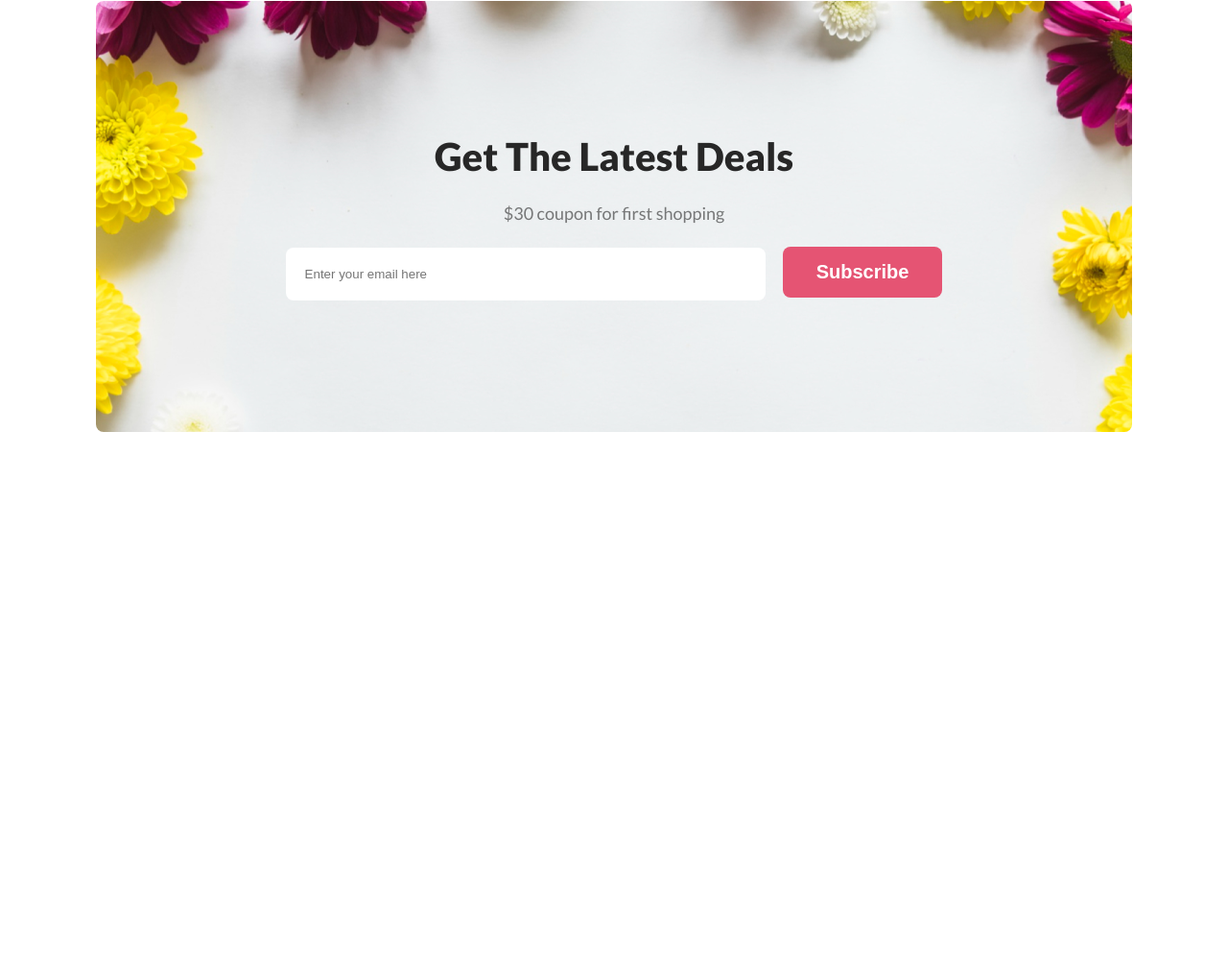
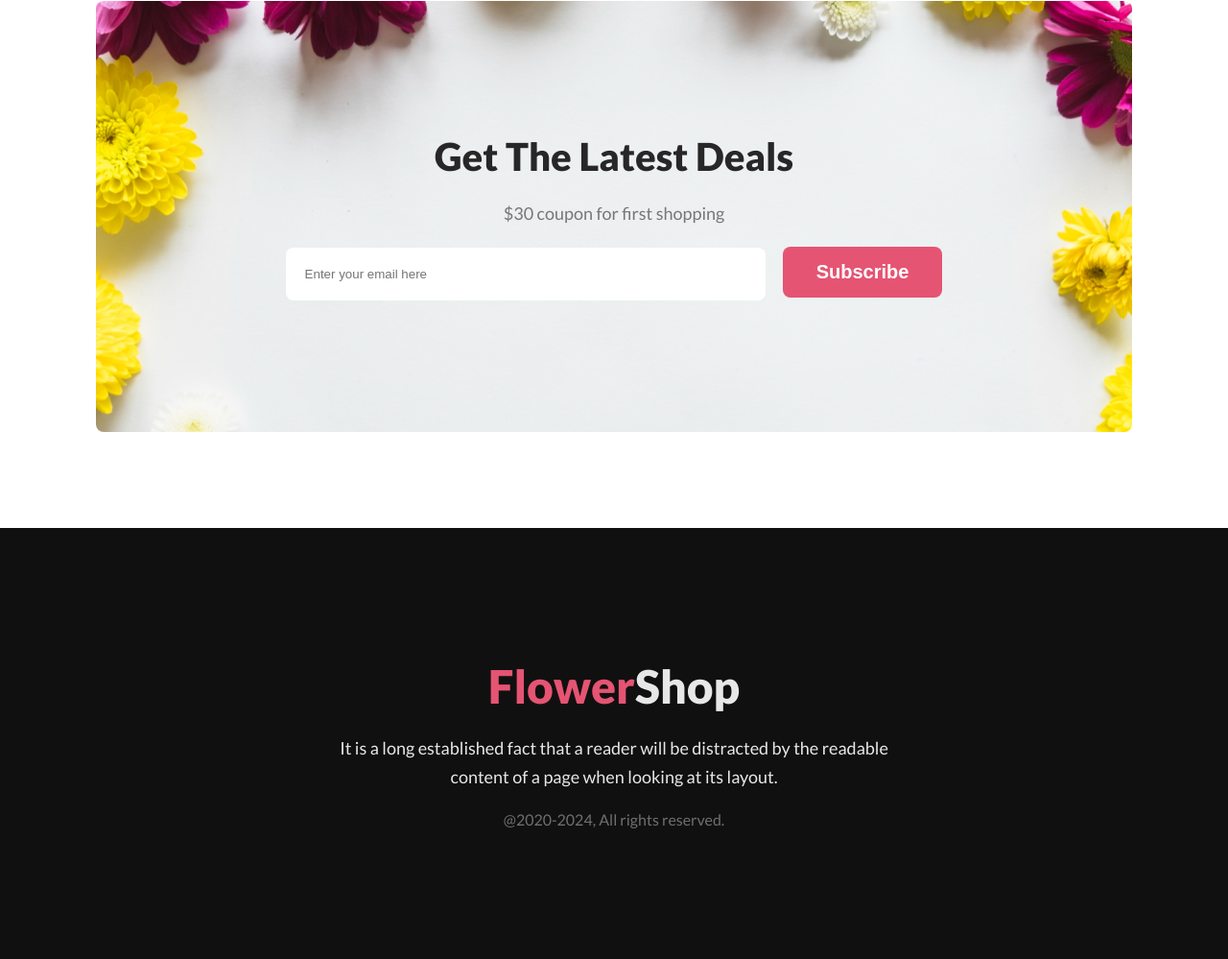
Before and after one commit to imnoim/flower-shop, a plain HTML site: page index.html in a window 1280 px wide. Shown: the part 3213-4212 px from the top of the page at 96% size. Before the commit the page ends 3763 px from the top, so only its background shows below. Drawn offline with Linux system fonts and the light colour scheme.

Commit message:
added footer

```diff
--- a/index.html
+++ b/index.html
@@ -138,7 +138,14 @@
     <!-- main ends here -->
 
     <!-- footer starts here -->
-    <footer></footer>
+    <footer class="footer">
+        <div class="footer-content">
+            <h1><span class="red-color">Flower</span>Shop</h1>
+            <p class="footer-description">It is a long established fact that a reader will be distracted by the readable
+                content of a page when looking at its layout.</p>
+            <span class="copyright">@2020-2024, All rights reserved.</span>
+        </div>
+    </footer>
     <!-- footer ends here -->
 </body>
 
--- a/styles/flower.css
+++ b/styles/flower.css
@@ -254,3 +254,48 @@ form input[type="email"] {
 input:focus {
     outline: 0;
 }
+
+/* footer styles */
+
+.footer {
+    max-width: 1392px;
+    height: 449px;
+    background: rgb(17, 16, 16);
+    margin: 0 auto;
+}
+
+.footer-content {
+    height: 449px;
+    display: flex;
+    flex-direction: column;
+    justify-content: center;
+    align-items: center;
+    gap: 20px;
+}
+
+.footer-content h1 {
+    color: rgba(255, 255, 255, 0.9);
+    font-size: 48px;
+    font-weight: 800;
+    line-height: 58px;
+}
+
+.red-color {
+    color: rgb(229, 84, 115);
+}
+
+.footer-description {
+    color: rgba(255, 255, 255, 0.9);
+    font-size: 18px;
+    font-weight: 400;
+    line-height: 30px;
+    width: 625px;
+    text-align: center;
+}
+
+.copyright {
+    color: rgba(255, 255, 255, 0.4);
+    font-size: 16px;
+    font-weight: 400;
+    line-height: 19px;
+}
```
